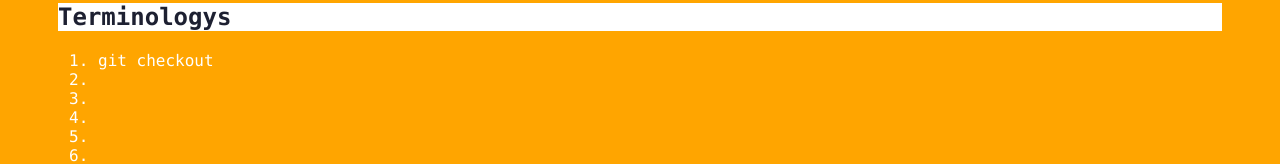
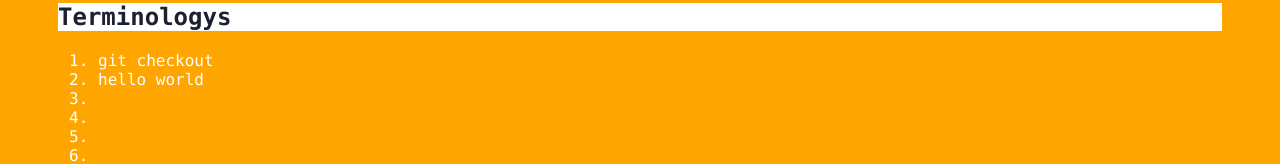
Before and after one commit to SmNiuhe/git_learning, a plain HTML site: page index.html in a window 1280 px wide. Both pictures are taken after a click on the element "Terminologys". Shown: the part 242-406 px from the top of the page. Drawn offline with Linux system fonts and the light colour scheme.

Commit message:
update index.html

```diff
--- a/index.html
+++ b/index.html
@@ -15,7 +15,7 @@
             <div class="panel">
                 <ol>
                     <li>git checkout</li>
-                    <li></li>
+                    <li>hello world</li>
                     <li></li>
                     <li></li>
                     <li></li>
```
